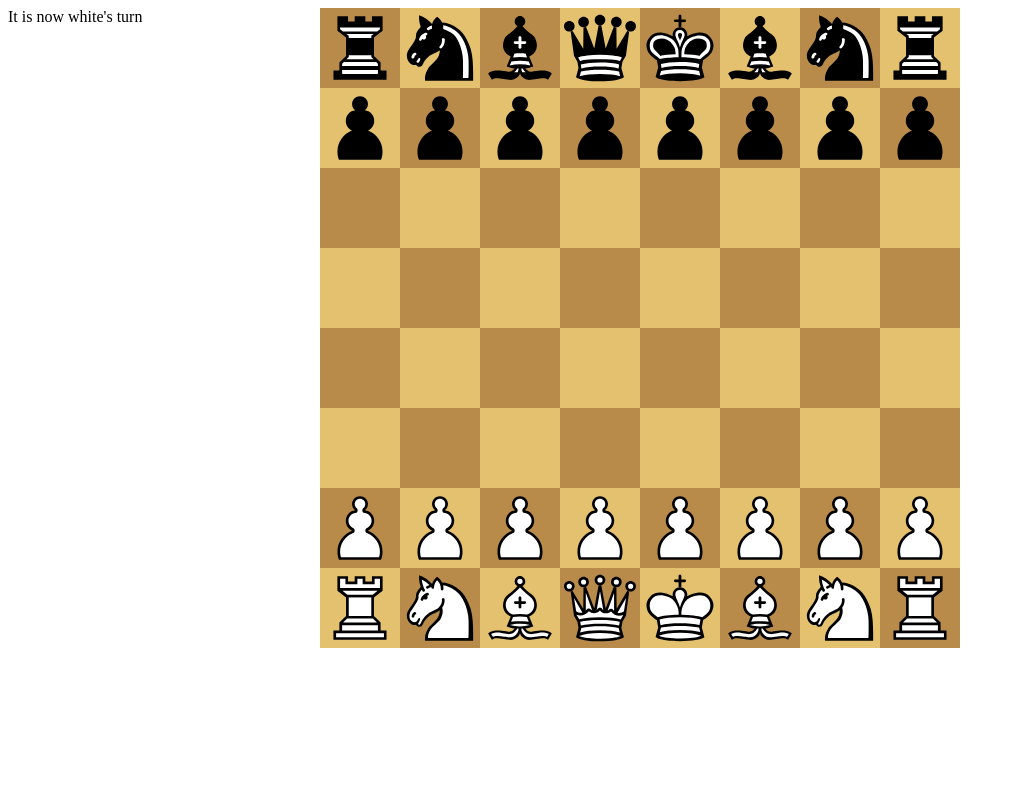
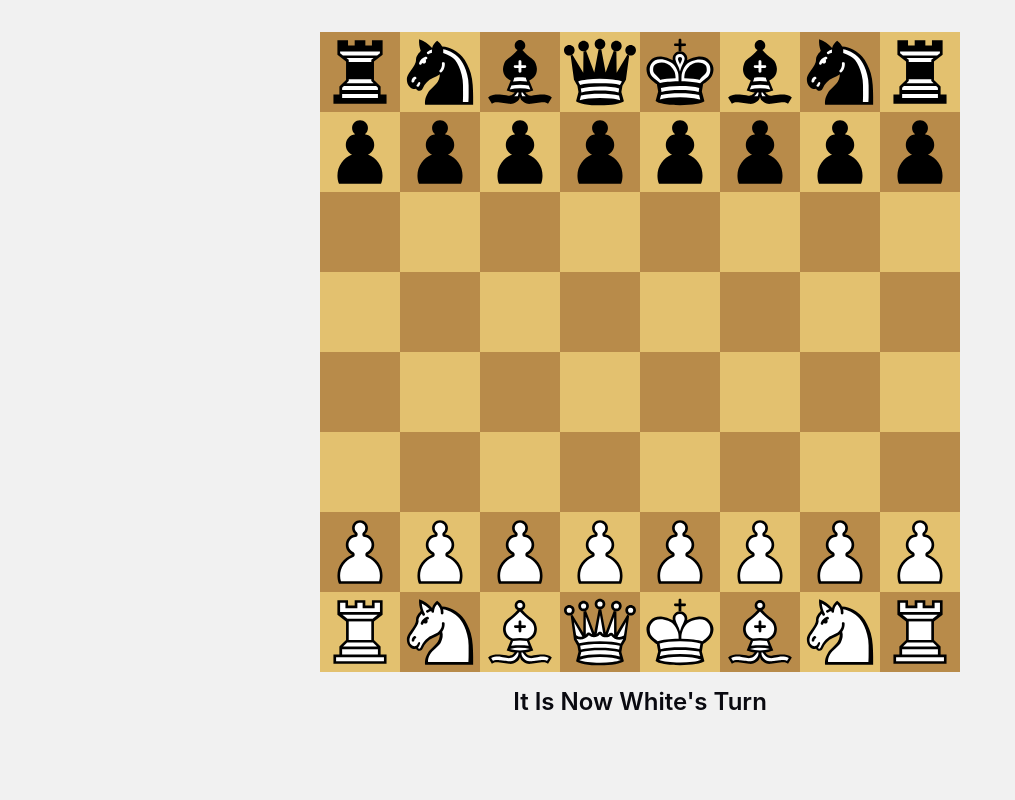
Before and after one commit to george-maoo/chess, a website with bundled scripts: page public/index.html in a window 1280 px wide. Shown: the whole page, without its empty margins (0-1015 px from the left). Built offline with nearby package versions, Linux system fonts and the light colour scheme.

Commit message:
Improve UI

```diff
--- a/public/styles.css
+++ b/public/styles.css
@@ -1,5 +1,11 @@
+body {
+  background-color: #f1f1f1;
+}
+
 #chess-board {
+  z-index: 1;
   position: absolute;
+  top: 32px;
   left: 0;
   right: 0;
   margin: auto;
@@ -19,8 +25,32 @@
 }
 
 #my-canvas {
+  top: 32px;
   position: absolute;
   left: 0;
   right: 0;
   margin: auto;
 }
+
+#message-display {
+  font-size: 24px;
+  font-weight: 600;
+  font-family: "SF Pro Text", "SF Pro Icons", "Helvetica Neue", "Helvetica",
+    "Arial", sans-serif;
+  color: #0a0a10;
+  text-align: center;
+  position: absolute;
+  bottom: 0;
+  left: 0;
+  right: 0;
+  white-space: pre-line;
+  padding-bottom: calc((100vh - 660px) - 60px);
+  line-height: 1.5;
+  text-transform: capitalize;
+}
+
+/*@media (max-height: 728px) {*/
+/*  #message-display {*/
+/*    display: none;*/
+/*  }*/
+/*}*/
--- a/src/boardDisplay.js
+++ b/src/boardDisplay.js
@@ -33,6 +33,7 @@ class BoardDisplay {
     }
 
     if (selectedPiece) {
+      this.drawPiece(selectedPiece, "rgb(66, 90, 148)");
       this.highlightMoves(selectedPiece);
     }
 
@@ -42,6 +43,9 @@ class BoardDisplay {
   }
 
   drawPiece(piece, bgColor = null) {
+    if (piece.constructor.name === "King" && bgColor === "red") {
+      console.log("ALSO RAN");
+    }
     const { tileSize } = this;
     const [row, col] = piece.location;
     const pieceImage = this.pieceImages.getPieceImage(piece);
@@ -70,7 +74,7 @@ class BoardDisplay {
       const enemyPiece = this.board.atLocation([row, col]);
 
       if (enemyPiece) {
-        this.drawPiece(enemyPiece, "rgb(196, 77, 77)");
+        this.drawPiece(enemyPiece, "rgb(178, 34, 34)");
       }
 
       this.ctx.fillStyle = "rgb(66, 66, 67)";
@@ -88,6 +92,7 @@ class BoardDisplay {
   }
 
   highlightKing(color) {
+    console.log("RAN");
     const king = this.board
       .getPieces(color)
       .find((piece) => piece.constructor.name === "King");
--- a/src/game.js
+++ b/src/game.js
@@ -1,11 +1,11 @@
 class Game {
   constructor(board, boardDisplay, messageDisplay, root) {
+    this.boardDisplay = boardDisplay;
     this.board = board;
-    this.boardDisplay = boardDisplay;
-    this.messageDisplay = messageDisplay;
     this.root = root;
     this.currentPlayer = "white";
     this.selectedPiece = null;
+    this.messageDisplay = messageDisplay;
   }
 
   startGame() {
@@ -23,7 +23,7 @@ class Game {
       }
     }
 
-    this.root.appendChild(chessBoard);
+    this.root.prepend(chessBoard);
     setTimeout(
       () =>
         this.boardDisplay.drawBoard(
@@ -40,7 +40,7 @@ class Game {
   handleClick(loc) {
     const piece = this.board.atLocation(loc);
 
-    if (!this.selectedPiece) {
+    if (!this.selectedPiece || (piece && piece.color === this.currentPlayer)) {
       this.setSelectedPiece(piece);
     } else {
       this.playTurn(loc);
@@ -65,10 +65,10 @@ class Game {
 
     if (pieceMoved) {
       this.swapPlayers();
-      this.messageDisplay.setMessage(`It is now ${this.currentPlayer}'s turn`);
+      this.messageDisplay.setMessage(`It is now ${this.currentPlayer}'s turn.`);
 
       if (this.board.isInCheck(this.currentPlayer)) {
-        this.messageDisplay.appendMessage(`${this.currentPlayer} is in check`);
+        this.messageDisplay.appendMessage(`${this.currentPlayer} is in check.`);
       }
 
       if (this.gameOver()) {
@@ -89,6 +89,7 @@ class Game {
   }
 
   endGame() {
+    this.swapPlayers();
     this.messageDisplay.setMessage(`Checkmate! ${this.currentPlayer} wins!`);
     this.swapPlayers();
     document.getElementById("chess-board").textContent = "";
--- a/src/messageDisplay.js
+++ b/src/messageDisplay.js
@@ -2,7 +2,7 @@ class MessageDisplay {
   constructor(root) {
     const messageDisplay = document.createElement("div");
     messageDisplay.setAttribute("id", "message-display");
-    root.appendChild(messageDisplay);
+    root.append(messageDisplay);
 
     this.messageDisplay = messageDisplay;
   }
@@ -12,6 +12,7 @@ class MessageDisplay {
   }
 
   appendMessage(text) {
+    this.messageDisplay.textContent += "\r\n";
     this.messageDisplay.textContent += text;
   }
 }
```
